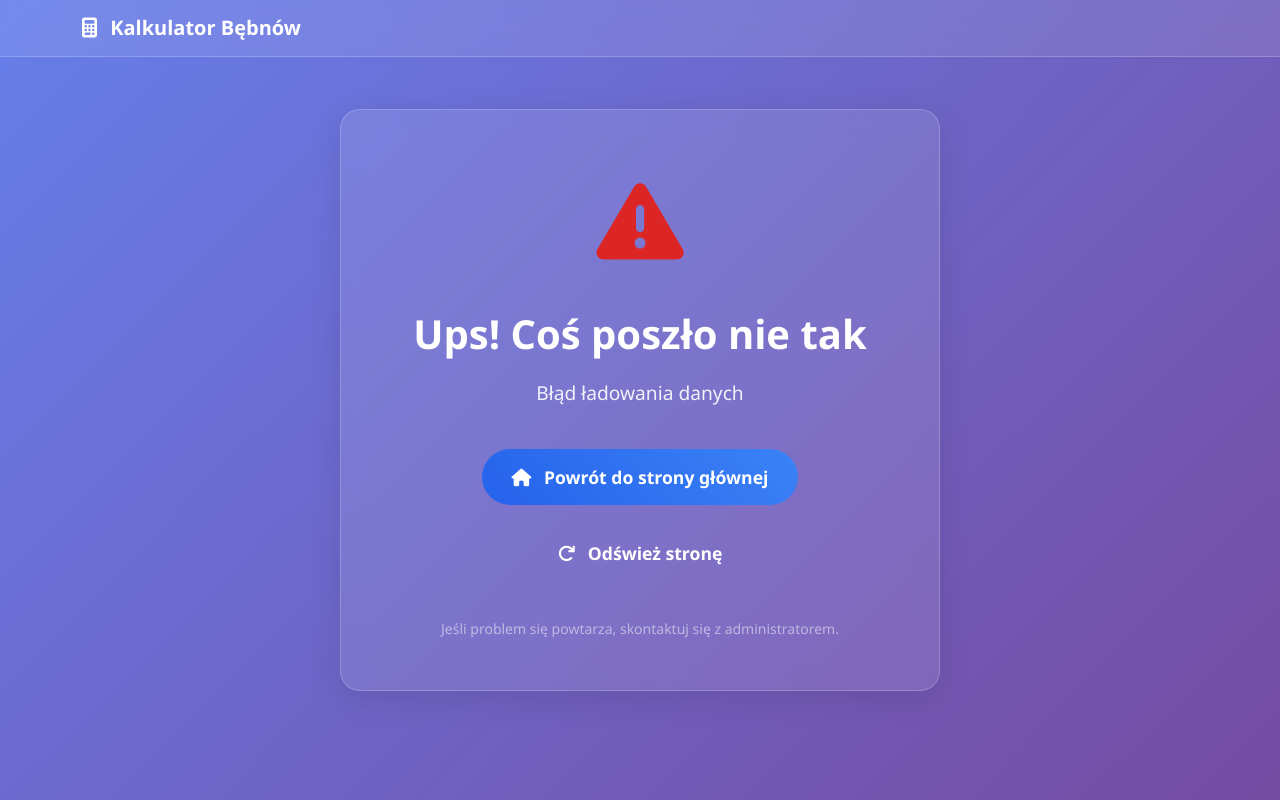
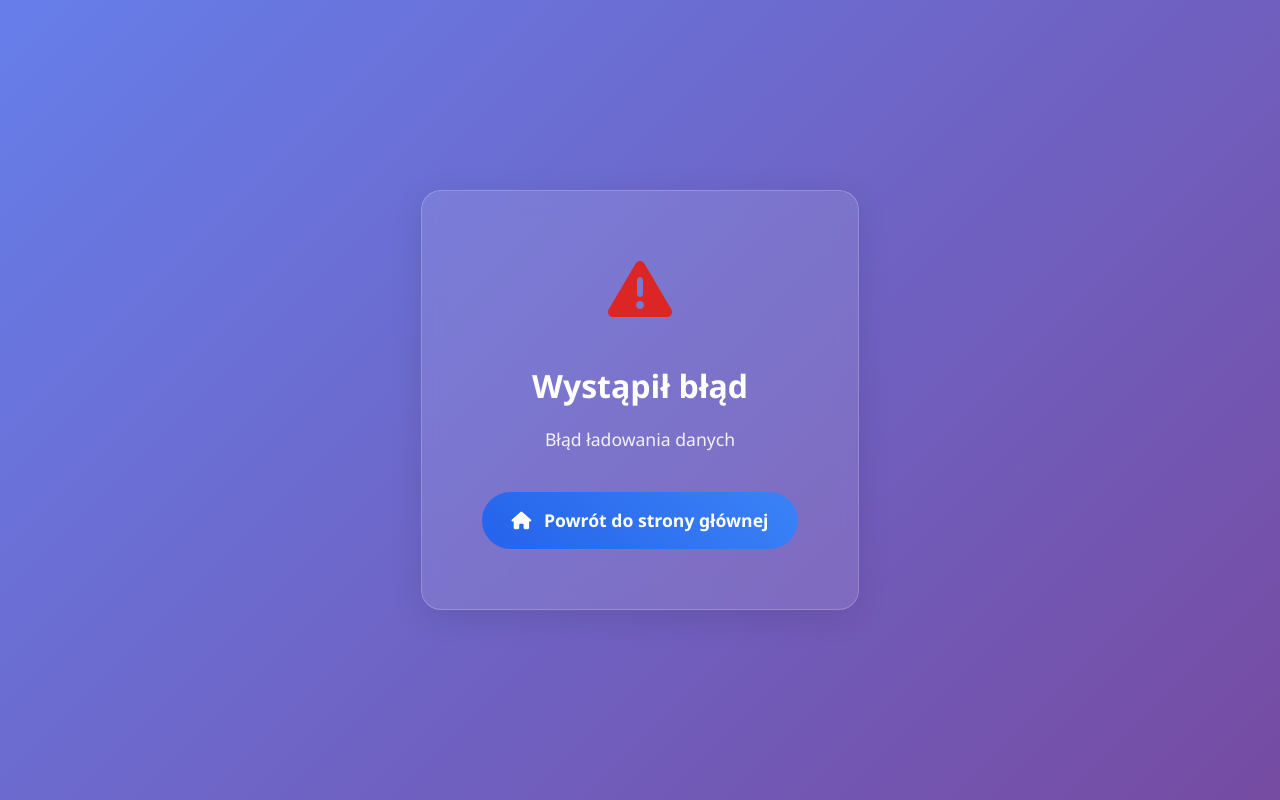
Before and after one commit to ArturBortniczuk/Bebny, a Flask app: page / in a window 1280 px wide. Run offline with Flask 3, Linux system fonts and the light colour scheme.

Commit message:
Update error.html

```diff
--- a/templates/error.html
+++ b/templates/error.html
@@ -7,14 +7,8 @@
     <link href="https://cdn.jsdelivr.net/npm/bootstrap@5.3.0/dist/css/bootstrap.min.css" rel="stylesheet">
     <link href="https://cdnjs.cloudflare.com/ajax/libs/font-awesome/6.4.0/css/all.min.css" rel="stylesheet">
     <style>
-        :root {
-            --gradient: linear-gradient(135deg, #667eea 0%, #764ba2 100%);
-            --danger-color: #dc2626;
-            --primary-color: #2563eb;
-        }
-
         body {
-            background: var(--gradient);
+            background: linear-gradient(135deg, #667eea 0%, #764ba2 100%);
             min-height: 100vh;
             font-family: 'Segoe UI', Tahoma, Geneva, Verdana, sans-serif;
             display: flex;
@@ -33,32 +27,28 @@
             color: white;
             max-width: 600px;
             margin: 20px;
-            animation: fadeInUp 0.8s ease-out;
         }
 
         .error-icon {
-            font-size: 5rem;
-            color: var(--danger-color);
+            font-size: 4rem;
+            color: #dc2626;
             margin-bottom: 30px;
-            animation: pulse 2s infinite;
         }
 
         .error-title {
-            font-size: 2.5rem;
+            font-size: 2rem;
             font-weight: 700;
             margin-bottom: 20px;
-            color: white;
         }
 
         .error-message {
-            font-size: 1.2rem;
+            font-size: 1.1rem;
             margin-bottom: 30px;
             opacity: 0.9;
-            line-height: 1.6;
         }
 
         .btn-home {
-            background: linear-gradient(45deg, var(--primary-color), #3b82f6);
+            background: linear-gradient(45deg, #2563eb, #3b82f6);
             border: none;
             border-radius: 50px;
             padding: 15px 30px;
@@ -71,71 +61,9 @@
             margin: 10px;
         }
 
-        .btn-reload {
-            background: linear-gradient(45d, #059669, #10b981);
-            border: none;
-            border-radius: 50px;
-            padding: 15px 30px;
+        .btn-home:hover {
+            transform: translateY(-2px);
             color: white;
-            font-size: 1.1rem;
-            font-weight: 600;
-            text-decoration: none;
-            transition: all 0.3s ease;
-            display: inline-block;
-            margin: 10px;
-        }
-
-        .btn-reload:hover {
-            transform: translateY(-2px);
-            box-shadow: 0 6px 20px rgba(5, 150, 105, 0.4);
-            color: white;
-        }
-
-        .error-details {
-            background: rgba(255, 255, 255, 0.05);
-            border: 1px solid rgba(255, 255, 255, 0.1);
-            border-radius: 10px;
-            padding: 20px;
-            margin: 20px 0;
-            text-align: left;
-            font-family: 'Courier New', monospace;
-            font-size: 0.9rem;
-            color: #fbbf24;
-        }
-
-        @keyframes fadeInUp {
-            from {
-                opacity: 0;
-                transform: translateY(30px);
-            }
-            to {
-                opacity: 1;
-                transform: translateY(0);
-            }
-        }
-
-        @keyframes pulse {
-            0%, 100% {
-                transform: scale(1);
-            }
-            50% {
-                transform: scale(1.1);
-            }
-        }
-
-        .navbar {
-            position: fixed;
-            top: 0;
-            width: 100%;
-            background: rgba(255, 255, 255, 0.1) !important;
-            backdrop-filter: blur(10px);
-            border-bottom: 1px solid rgba(255, 255, 255, 0.2);
-            z-index: 1000;
-        }
-
-        .navbar-brand, .nav-link {
-            color: white !important;
-            font-weight: 600;
         }
 
         @media (max-width: 768px) {
@@ -145,91 +73,33 @@
             }
 
             .error-title {
-                font-size: 2rem;
+                font-size: 1.5rem;
             }
 
-            .error-message {
-                font-size: 1rem;
-            }
-
-            .btn-home, .btn-reload {
+            .btn-home {
                 width: 100%;
-                margin: 5px 0;
             }
         }
     </style>
 </head>
 <body>
-    <!-- Navigation -->
-    <nav class="navbar navbar-expand-lg navbar-dark">
-        <div class="container">
-            <a class="navbar-brand" href="/">
-                <i class="fas fa-calculator me-2"></i>
-                Kalkulator Bębnów
-            </a>
-        </div>
-    </nav>
-
     <div class="error-container">
         <div class="error-icon">
             <i class="fas fa-exclamation-triangle"></i>
         </div>
 
-        <h1 class="error-title">Ups! Coś poszło nie tak</h1>
+        <h1 class="error-title">Wystąpił błąd</h1>
 
         <div class="error-message">
             {{ error if error else "Wystąpił nieoczekiwany błąd. Spróbuj ponownie za chwilę." }}
         </div>
-
-        <!-- Szczegóły błędu dla deweloperów -->
-        {% if config.DEBUG and error_details %}
-        <div class="error-details">
-            <strong>Szczegóły techniczne:</strong><br>
-            {{ error_details }}
-        </div>
-        {% endif %}
 
         <div class="mt-4">
             <a href="/" class="btn-home">
                 <i class="fas fa-home me-2"></i>
                 Powrót do strony głównej
             </a>
-
-            <a href="javascript:window.location.reload()" class="btn-reload">
-                <i class="fas fa-redo me-2"></i>
-                Odśwież stronę
-            </a>
-        </div>
-
-        <div class="mt-4">
-            <small class="text-white-50">
-                Jeśli problem się powtarza, skontaktuj się z administratorem.
-            </small>
         </div>
     </div>
-
-    <script src="https://cdn.jsdelivr.net/npm/bootstrap@5.3.0/dist/js/bootstrap.bundle.min.js"></script>
-    <script>
-        // Auto-reload po 30 sekundach
-        setTimeout(() => {
-            if (confirm('Czy chcesz automatycznie odświeżyć stronę?')) {
-                window.location.reload();
-            }
-        }, 30000);
-
-        // Keyboard shortcuts
-        document.addEventListener('keydown', function(e) {
-            // Enter = powrót do strony głównej
-            if (e.key === 'Enter') {
-                window.location.href = '/';
-            }
-
-            // F5 lub Ctrl+R = reload
-            if (e.key === 'F5' || (e.ctrlKey && e.key === 'r')) {
-                e.preventDefault();
-                window.location.reload();
-            }
-        });
-    </script>
 </body>
 </html>
```
